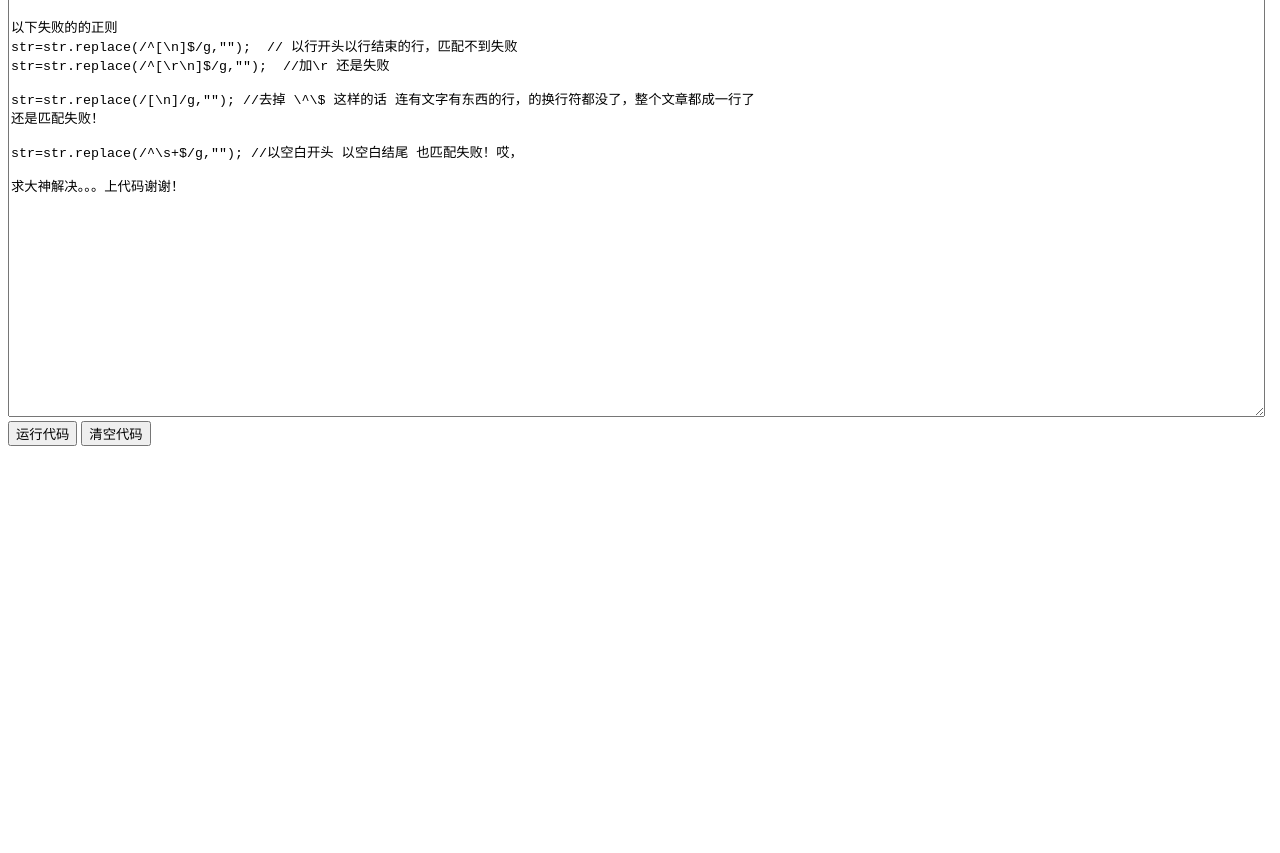
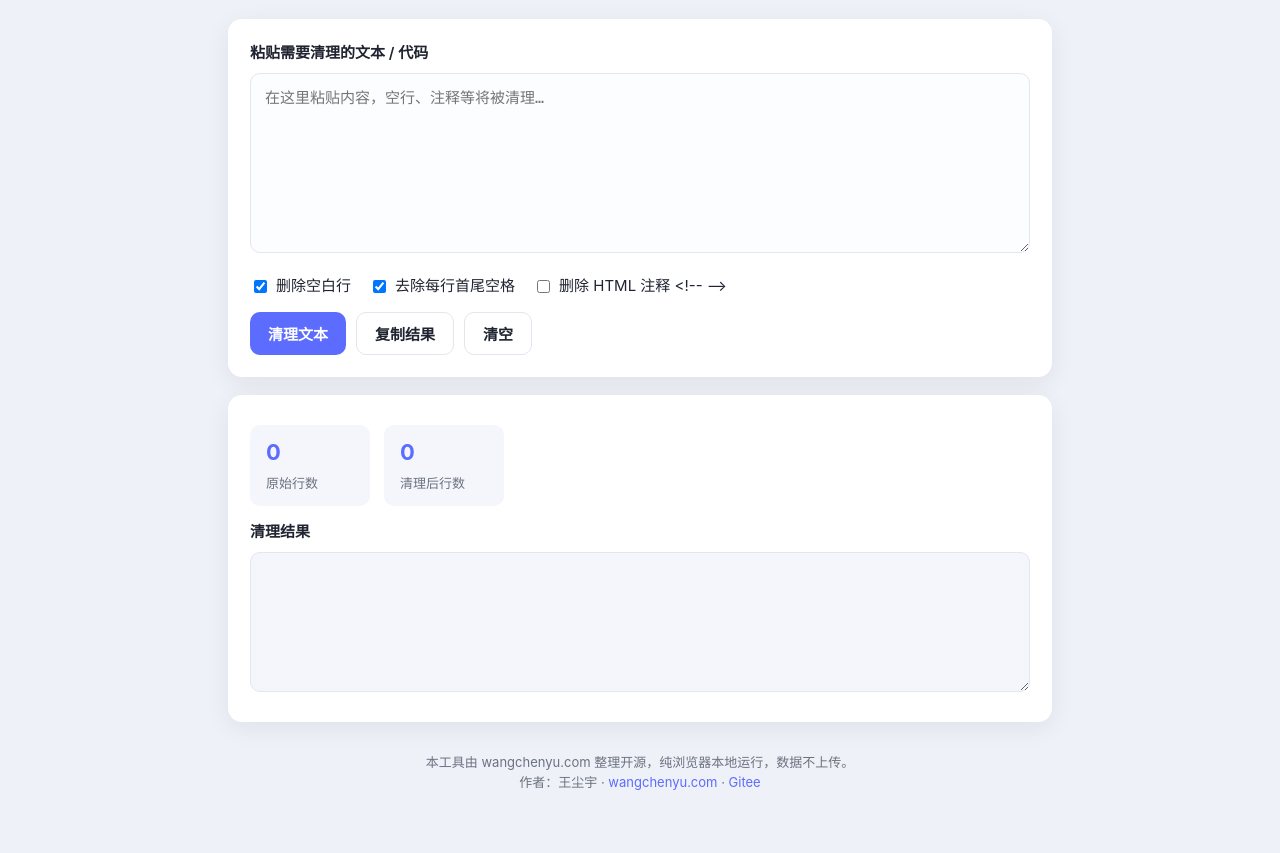
Before and after one commit to iwangchenyu/removeblank, a plain HTML site: page index.html in a window 1280 px wide. Shown: the part 103-956 px from the top of the page. Before the commit the page ends 800 px from the top, so only its background shows below. Drawn offline with Linux system fonts and the light colour scheme.

Commit message:
feat: 现代化重做界面，优化交互体验、SEO元信息与页脚署名

```diff
--- a/index.html
+++ b/index.html
@@ -1,43 +1,105 @@
 <!DOCTYPE html>
 <html lang="zh-CN">
 <head>
-        <meta http-equiv="Content-Type" content="text/html; charset=UTF-8">
-        <meta name="viewport" content="width=device-width, initial-scale=1, maximum-scale=1, user-scalable=0">
-        <meta name="Keywords" content="批量删除空白行、注释行;软件著作权源码整理"/>
-        <meta name="description" content="批量删除空白行、注释行;软件著作权源码整理"/>
-        <title>批量删除空白行、注释行</title>
-        <script>
-            function run(obj) {
-                var v = document.getElementById(obj).value;
-                if (v == "") {
-                    alert("请输入要运行的代码内容");
-                    return false;
+<meta charset="utf-8">
+<meta name="viewport" content="width=device-width, initial-scale=1">
+<title>清理空白行与注释工具</title>
+<meta name="description" content="批量删除文本中的空白行、行首尾空格和 HTML 注释，适合整理代码与文章。">
+<style>
+:root{
+  --primary:#5b6cff; --primary-d:#4a5bf0; --bg:#eef1f7; --card:#ffffff;
+  --text:#1f2430; --muted:#6b7280; --border:#e2e6ee; --soft:#f4f6fb;
+  --ok:#16a34a; --radius:14px;
 }
-                var temp = code.innerHTML;
-                // var temp2=temp.replace(/\/\/.+?/gm, '');
-                code.innerHTML = temp.replace(/^\s+|\s+$/gm, "");
-            }
-        </script>
+*{box-sizing:border-box}
+body{margin:0;font-family:-apple-system,BlinkMacSystemFont,"Segoe UI","PingFang SC","Hiragino Sans GB","Microsoft YaHei",sans-serif;
+  background:var(--bg);color:var(--text);line-height:1.6;-webkit-font-smoothing:antialiased}
+.wrap{max-width:860px;margin:0 auto;padding:28px 18px 60px}
+header{text-align:center;margin-bottom:22px}
+header h1{font-size:26px;margin:0 0 6px;font-weight:700;letter-spacing:.5px}
+header p{color:var(--muted);margin:0;font-size:15px}
+.card{background:var(--card);border-radius:var(--radius);box-shadow:0 6px 24px rgba(30,41,59,.07);padding:22px;margin-bottom:18px}
+label.field{display:block;font-weight:600;margin:0 0 8px;font-size:15px}
+textarea,input[type=text]{width:100%;border:1px solid var(--border);border-radius:10px;padding:12px 14px;font-size:15px;
+  font-family:ui-monospace,SFMono-Regular,Menlo,Consolas,monospace;background:#fcfdff;resize:vertical;outline:none;transition:border .15s,box-shadow .15s}
+textarea:focus,input[type=text]:focus{border-color:var(--primary);box-shadow:0 0 0 3px rgba(91,108,255,.15)}
+textarea{min-height:180px;line-height:1.7}
+.row{display:flex;gap:10px;flex-wrap:wrap;margin-top:14px}
+.btn{display:inline-flex;align-items:center;gap:6px;border:0;border-radius:10px;padding:10px 18px;font-size:15px;font-weight:600;cursor:pointer;transition:background .15s,transform .05s}
+.btn:active{transform:scale(.98)}
+.btn-primary{background:var(--primary);color:#fff}
+.btn-primary:hover{background:var(--primary-d)}
+.btn-ghost{background:#fff;color:var(--text);border:1px solid var(--border)}
+.btn-ghost:hover{background:var(--soft)}
+.hint{color:var(--muted);font-size:13.5px;margin-top:10px}
+.output{margin-top:14px}
+.output textarea{min-height:140px;background:var(--soft)}
+.result-num{display:flex;flex-wrap:wrap;gap:14px;margin-top:8px}
+.stat{background:var(--soft);border-radius:10px;padding:10px 16px;min-width:120px}
+.stat b{font-size:22px;color:var(--primary);display:block}
+.stat span{font-size:13px;color:var(--muted)}
+footer{text-align:center;color:var(--muted);font-size:13px;margin-top:30px}
+footer a{color:var(--primary);text-decoration:none}
+#toast{position:fixed;left:50%;bottom:36px;transform:translateX(-50%);background:#1f2430;color:#fff;
+  padding:10px 20px;border-radius:10px;font-size:14px;opacity:0;pointer-events:none;transition:opacity .2s;z-index:99}
+#toast.show{opacity:.95}
+@media(max-width:600px){header h1{font-size:21px}.wrap{padding:18px 12px 40px}.card{padding:16px}}
+</style>
 </head>
 <body>
-        <h3>批量删除空白行、注释行</h3>
-        <textarea id="code" style="width:99%" rows="30">求正则匹配空白行删除掉问题，
-一段文本内容，一行文字，直接回车的空一行隔一行空白行再写字匹配不到，这个空白行没有按下空格，没有按下tab键，纯空白行，就是匹配不到
+<div class="wrap">
+<header><h1>清理空白行与注释工具</h1><p>批量删除文本中的空白行、行首尾空格和 HTML 注释，适合整理代码与文章。</p></header>
 
-以下失败的的正则
-str=str.replace(/^[\n]$/g,"");  // 以行开头以行结束的行，匹配不到失败
-str=str.replace(/^[\r\n]$/g,"");  //加\r 还是失败
+<div class="card">
+  <label class="field" for="in">粘贴需要清理的文本 / 代码</label>
+  <textarea id="in" placeholder="在这里粘贴内容，空行、注释等将被清理…"></textarea>
+  <div class="row" style="gap:18px">
+    <label style="display:flex;align-items:center;gap:6px;font-size:15px"><input type="checkbox" id="optEmpty" checked style="width:auto"> 删除空白行</label>
+    <label style="display:flex;align-items:center;gap:6px;font-size:15px"><input type="checkbox" id="optTrim" checked style="width:auto"> 去除每行首尾空格</label>
+    <label style="display:flex;align-items:center;gap:6px;font-size:15px"><input type="checkbox" id="optComment" style="width:auto"> 删除 HTML 注释 &lt;!-- --&gt;</label>
+  </div>
+  <div class="row">
+    <button class="btn btn-primary" onclick="run()">清理文本</button>
+    <button class="btn btn-ghost" onclick="copyOut()">复制结果</button>
+    <button class="btn btn-ghost" onclick="clearAll()">清空</button>
+  </div>
+</div>
+<div class="card output">
+  <div class="result-num">
+    <div class="stat"><b id="before">0</b><span>原始行数</span></div>
+    <div class="stat"><b id="after">0</b><span>清理后行数</span></div>
+  </div>
+  <label class="field" for="out" style="margin-top:14px">清理结果</label>
+  <textarea id="out" readonly></textarea>
+</div>
+<script>
+function run(){
+  var lines=document.getElementById('in').value.split('\n');
+  var delComment=document.getElementById('optComment').checked;
+  var trim=document.getElementById('optTrim').checked;
+  var delEmpty=document.getElementById('optEmpty').checked;
+  var out=[];
+  lines.forEach(function(l){
+    if(delComment)l=l.replace(/<!--[\s\S]*?-->/g,'');
+    if(trim)l=l.replace(/^\s+|\s+$/g,'');
+    if(delEmpty && l.trim()==='')return;
+    out.push(l);
+  });
+  document.getElementById('out').value=out.join('\n');
+  document.getElementById('before').textContent=lines.length;
+  document.getElementById('after').textContent=out.length;
+  toast('清理完成');
+}
+function copyOut(){copyText(document.getElementById('out').value);}
+function clearAll(){document.getElementById('in').value='';document.getElementById('out').value='';}
+</script>
 
-str=str.replace(/[\n]/g,""); //去掉 \^\$ 这样的话 连有文字有东西的行，的换行符都没了，整个文章都成一行了
-还是匹配失败！
-
-str=str.replace(/^\s+$/g,""); //以空白开头 以空白结尾 也匹配失败！哎，
-
-求大神解决。。。上代码谢谢！
-    </textarea>
-        <div>
-            <input name="button" type="button" onclick="run('code')" value="运行代码">
-            <input name="button" type="button" onclick="document.getElementById('code').value='';" value="清空代码">
+<footer>本工具由 wangchenyu.com 整理开源，纯浏览器本地运行，数据不上传。<br>作者：王尘宇 · <a href="https://wangchenyu.com">wangchenyu.com</a> · <a href="https://gitee.com/iseeyu">Gitee</a></footer>
 </div>
+<div id="toast"></div>
+<script>
+function toast(msg){const t=document.getElementById('toast');t.textContent=msg;t.classList.add('show');clearTimeout(t._h);t._h=setTimeout(()=>t.classList.remove('show'),1600);}
+function copyText(txt){if(!txt){toast('没有可复制的内容');return;}navigator.clipboard.writeText(txt).then(()=>toast('已复制到剪贴板')).catch(()=>{const ta=document.createElement('textarea');ta.value=txt;document.body.appendChild(ta);ta.select();document.execCommand('copy');document.body.removeChild(ta);toast('已复制');});}
+</script>
 </body>
 </html>
```
Lines whose indentation alone changed are shown as unchanged.
